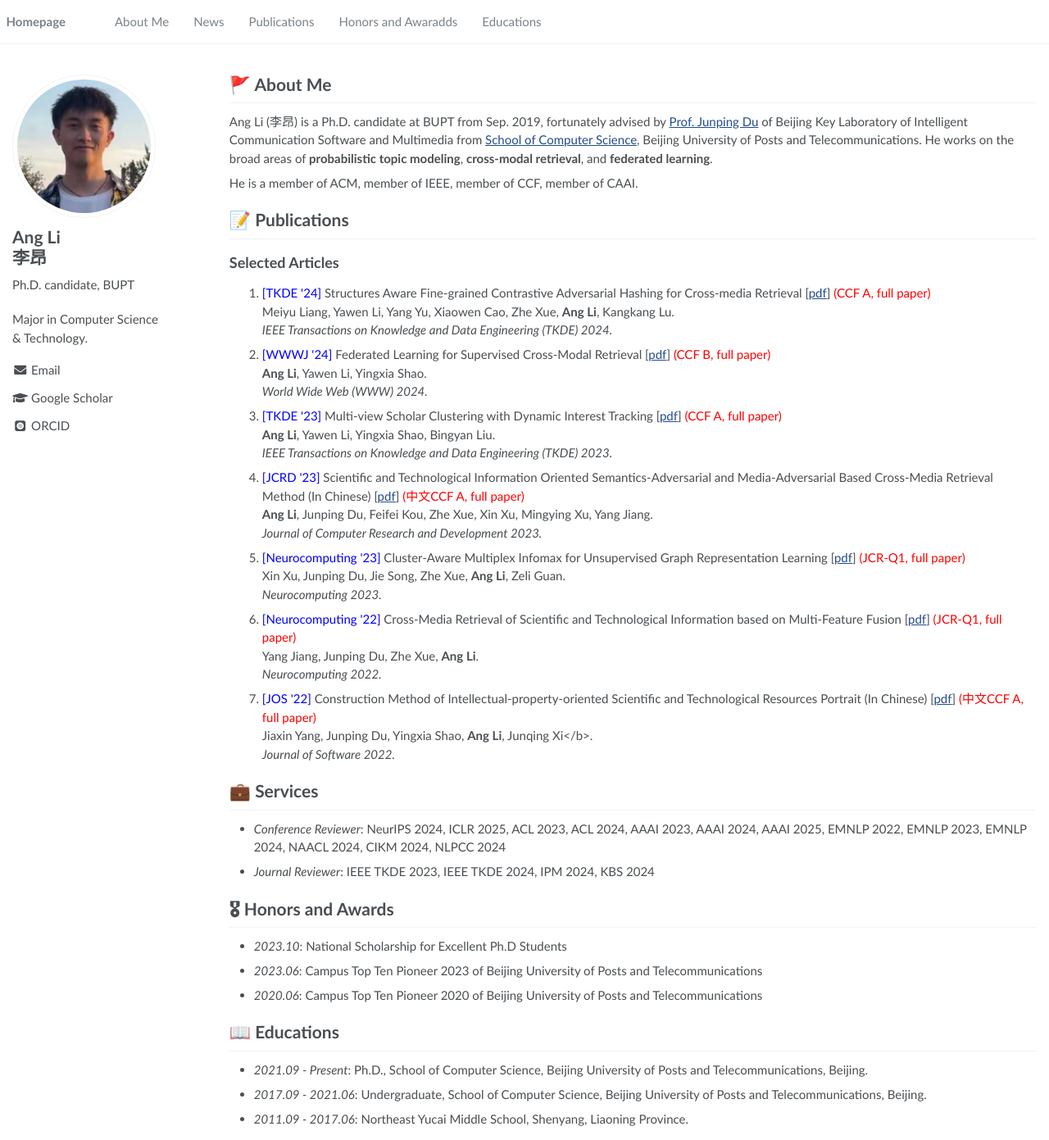
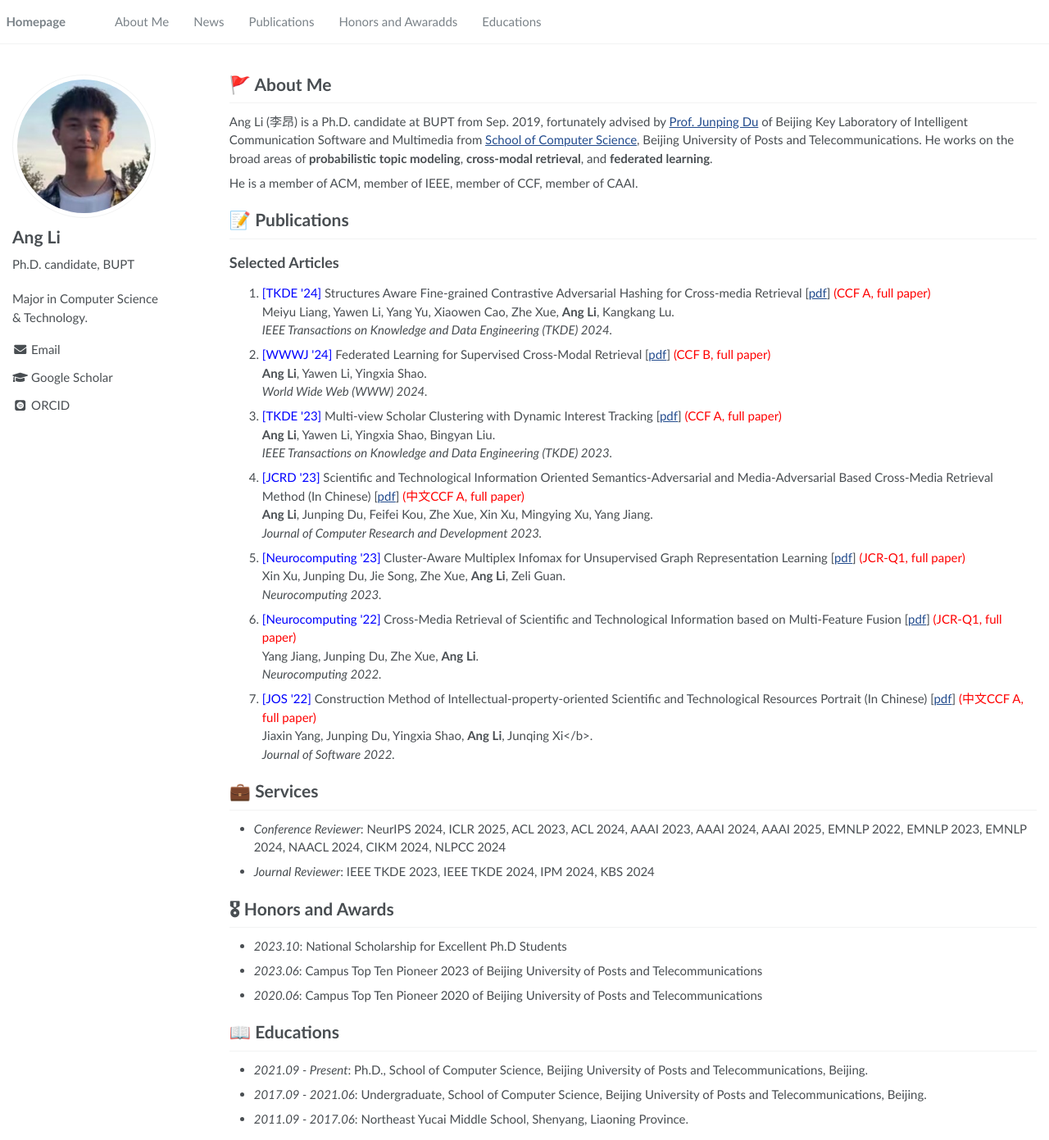
Before and after one commit to chris-Ang-li/chris-Ang-li.github.io, a Jekyll site: the page built from _pages/about.md, in a window 1280 px wide and 1391 px high. Shown: the whole window at 82% size. Built offline with Jekyll 4.4.1, drawn with Linux system fonts in a browser that asks for light colours; some web fonts are replaced.

Commit message:
Update _config.yml

```diff
--- a/_config.yml
+++ b/_config.yml
@@ -21,7 +21,7 @@ baidu_site_verification  : #code-ZxFK3f4pfb
 
 # Site Author
 author:
-  name             : "Ang Li <br/> 李昂"
+  name             : "Ang Li"
   avatar           : "images/angli_profile.jpg"
   bio              : "Ph.D. candidate, BUPT"
   location         : #"Beijing, China"
```
